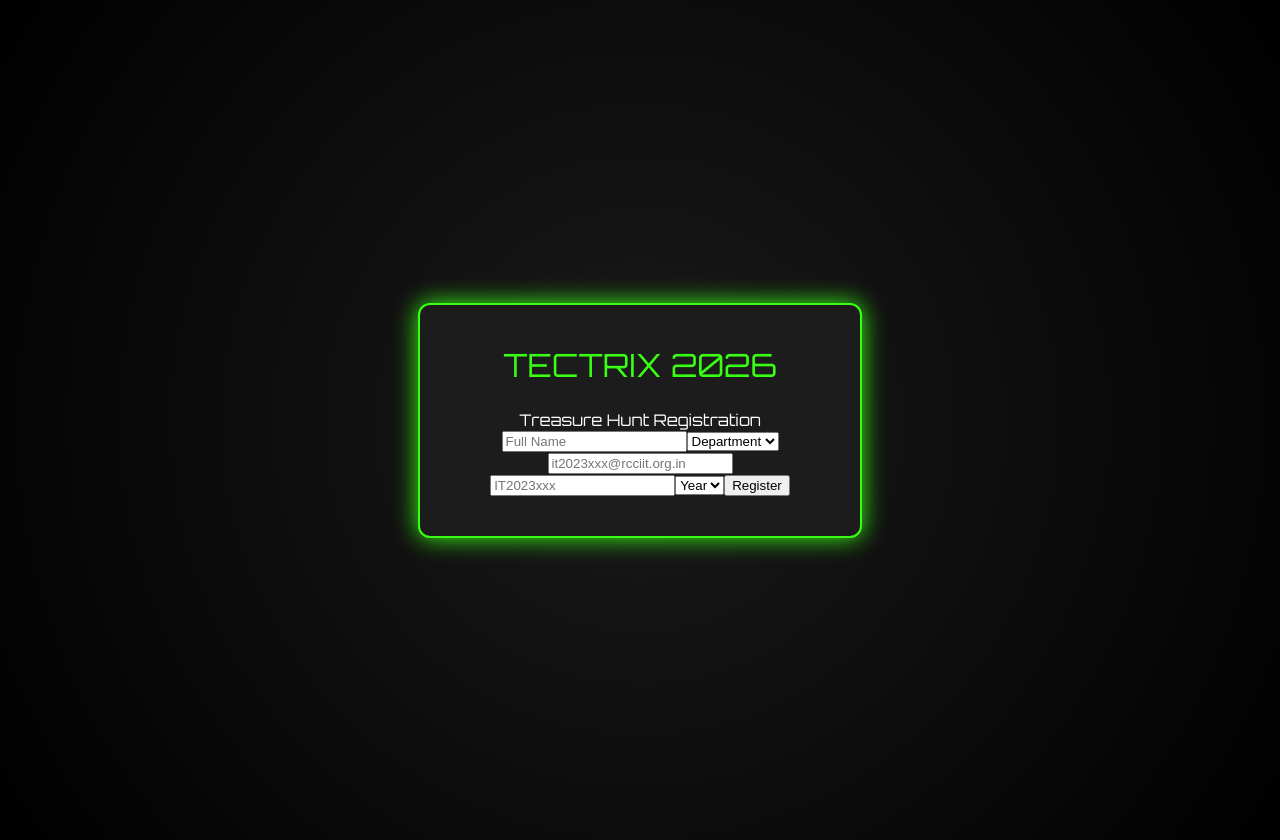
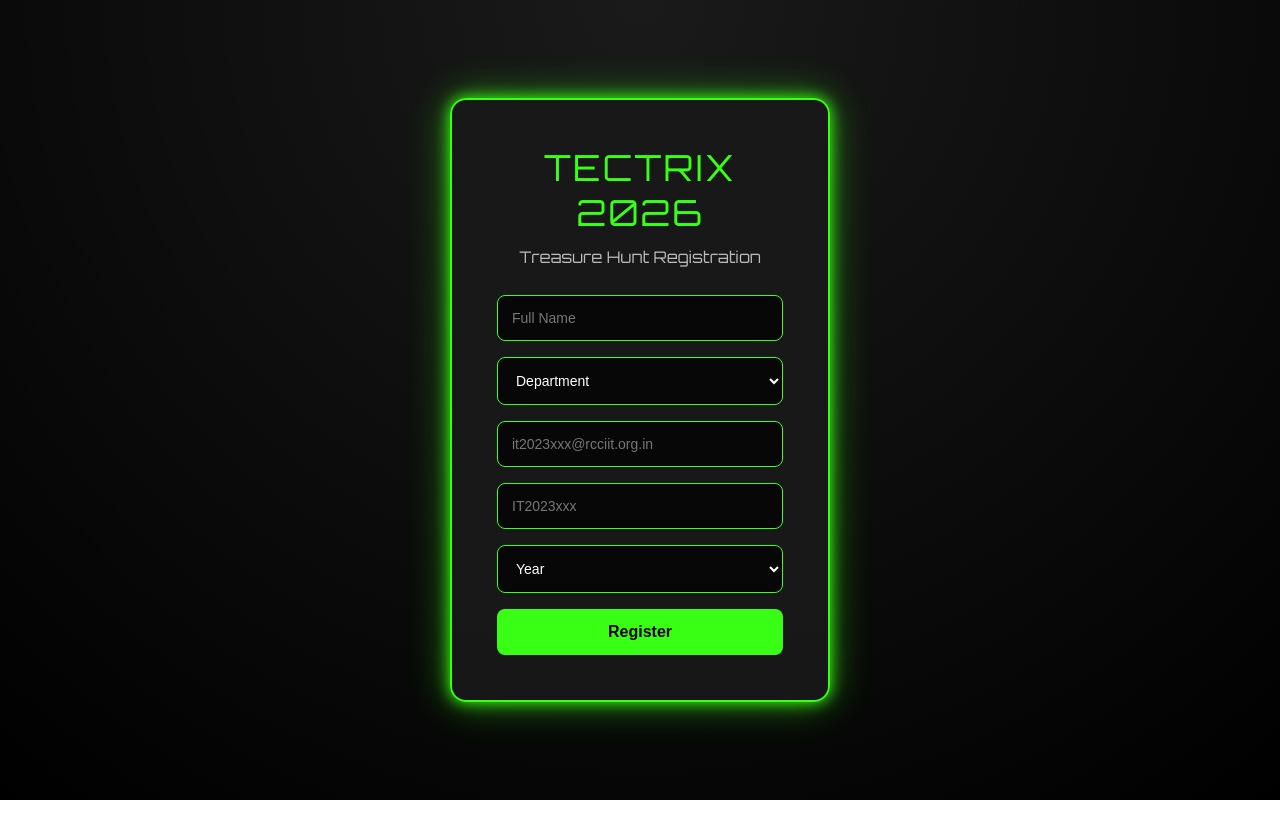
Before and after one commit to SMitra05/treasurehunt, a Next.js app: page /register in a window 1280 px wide. After the commit the page ends 800 px from the top, so only its background shows below. Built offline with nearby package versions, Linux system fonts and the light colour scheme; no server answers.

Commit message:
Refactor CSS styles for improved design and layout

```diff
--- a/app/globals.css
+++ b/app/globals.css
@@ -1,9 +1,20 @@
+/* RESET */
+
+*{
+box-sizing:border-box;
+margin:0;
+padding:0;
+}
+
 body{
-margin:0;
 font-family:Orbitron, sans-serif;
-background:radial-gradient(circle,#1a1a1a,#000);
+background:radial-gradient(circle at top,#1a1a1a,#000);
 color:white;
+min-height:100vh;
+overflow-x:hidden;
 }
+
+/* CENTER CONTAINER */
 
 .container{
 display:flex;
@@ -13,24 +24,141 @@ min-height:100vh;
 padding:20px;
 }
 
+/* MAIN CARD */
+
 .card{
-background:#1c1c1c;
-padding:40px;
-border-radius:12px;
+
+background:rgba(25,25,25,0.95);
+padding:45px;
+
+border-radius:16px;
+
+width:380px;
+
 border:2px solid #39ff14;
-width:360px;
+
+box-shadow:
+0 0 15px #39ff14,
+0 0 40px rgba(57,255,20,0.5);
+
 text-align:center;
-box-shadow:0 0 25px #39ff14;
+
+transition:0.3s;
+
 }
+
+.card:hover{
+
+box-shadow:
+0 0 25px #39ff14,
+0 0 60px rgba(57,255,20,0.8);
+
+}
+
+/* TITLES */
 
 .title{
 color:#39ff14;
-font-size:32px;
-margin-bottom:25px;
+font-size:36px;
+letter-spacing:2px;
+margin-bottom:12px;
 }
 
+.subtitle{
+color:#bbb;
+font-size:16px;
+margin-bottom:28px;
+}
+
+/* FORM */
+
+form{
+display:flex;
+flex-direction:column;
+gap:16px;
+}
+
+/* INPUTS */
+
+input,select{
+
+background:#070707;
+
+border:1px solid #39ff14;
+
+color:white;
+
+padding:14px;
+
+border-radius:8px;
+
+font-size:14px;
+
+outline:none;
+
+transition:0.2s;
+
+width:100%;
+
+}
+
+input::placeholder{
+color:#777;
+}
+
+/* INPUT HOVER */
+
+input:focus,
+select:focus{
+
+border-color:#66ff33;
+
+box-shadow:0 0 10px #39ff14;
+
+}
+
+/* BUTTONS */
+
+button{
+
+background:#39ff14;
+
+border:none;
+
+padding:14px;
+
+border-radius:8px;
+
+font-size:16px;
+
+font-weight:bold;
+
+cursor:pointer;
+
+transition:0.25s;
+
+width:100%;
+
+}
+
+/* BUTTON HOVER */
+
+button:hover{
+
+background:#2ee10f;
+
+transform:translateY(-2px);
+
+box-shadow:
+0 0 10px #39ff14,
+0 0 30px #39ff14;
+
+}
+
+/* DASHBOARD SECTIONS */
+
 .section{
-margin-bottom:25px;
+margin-bottom:28px;
 }
 
 .section-title{
@@ -39,89 +167,157 @@ margin-bottom:10px;
 color:#ccc;
 }
 
+/* TEAM ID */
+
 .team-id-box{
-background:#111;
+
+background:#0b0b0b;
+
 border:1px solid #39ff14;
-padding:12px;
-border-radius:8px;
-font-size:14px;
+
+padding:14px;
+
+border-radius:10px;
+
+font-size:13px;
+
 word-break:break-all;
+
 }
 
+/* MEMBERS LIST */
+
 .members{
+
 display:flex;
 flex-direction:column;
-gap:12px;
-margin-top:10px;
+
+gap:14px;
+
+margin-top:14px;
+
 }
 
+/* MEMBER CARD */
+
 .member-card{
-background:#111;
-padding:12px;
-border-radius:8px;
+
+background:#0b0b0b;
+
+padding:14px;
+
+border-radius:10px;
+
 border:1px solid #39ff14;
+
 text-align:left;
+
+transition:0.2s;
+
 }
 
+.member-card:hover{
+
+box-shadow:0 0 12px #39ff14;
+
+}
+
+/* MEMBER HEADER */
+
 .member-header{
+
 display:flex;
+
 justify-content:space-between;
+
 align-items:center;
+
 }
 
 .member-name{
+
 font-weight:bold;
+
 color:white;
-font-size:16px;
+
+font-size:15px;
+
 }
 
 .member-email{
+
 font-size:13px;
-color:#aaa;
+
+color:#888;
+
 margin-top:4px;
+
 }
 
+/* LEADER BADGE */
+
 .leader-badge{
+
 background:#39ff14;
+
 color:black;
+
 font-size:11px;
-padding:3px 8px;
+
+padding:4px 8px;
+
 border-radius:6px;
+
 font-weight:bold;
+
 }
 
+/* ACTION BUTTONS */
+
 .actions{
+
 display:flex;
+
 flex-direction:column;
-gap:12px;
-margin-top:20px;
+
+gap:14px;
+
+margin-top:25px;
+
 }
 
-.primary-btn{
-background:#39ff14;
-border:none;
-padding:12px;
-border-radius:8px;
-font-size:16px;
-cursor:pointer;
-font-weight:bold;
-}
-
-.primary-btn:hover{
-background:#2ee10f;
-}
+/* LOGOUT */
 
 .logout-btn{
+
 background:#ff4444;
-border:none;
-padding:12px;
-border-radius:8px;
-font-size:16px;
-cursor:pointer;
-font-weight:bold;
+
 color:white;
+
 }
 
 .logout-btn:hover{
+
 background:#cc0000;
+
+box-shadow:0 0 12px #ff4444;
+
 }
+
+/* LINKS */
+
+a{
+
+color:#39ff14;
+
+text-decoration:none;
+
+font-size:14px;
+
+}
+
+a:hover{
+
+text-decoration:underline;
+
+}
```
